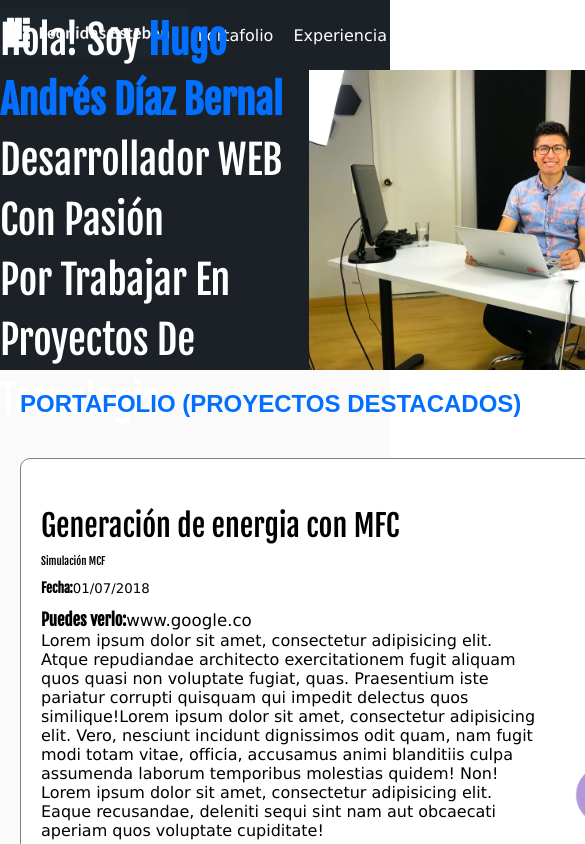
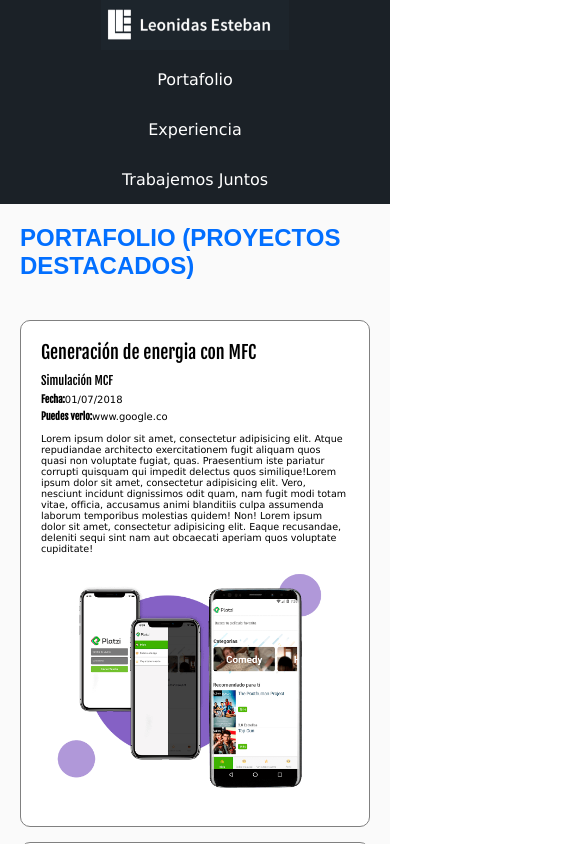
Before and after one commit to hadiazb/Portafolio, a plain HTML site: page index.html in a window 390 px wide. Shown: the top 844 px of the page, 585 px wide, since content can reach past the window. Drawn offline with Linux system fonts and the light colour scheme; a web font is replaced by a local one.

Commit message:
Más estilos para el responsive desing
Co-Authored-By: HUGO ANDRES DIAZ BERNAL <hadiazb@users.noreply.github.com>

```diff
--- /dev/null
+++ b/css/estilos.css
@@ -0,0 +1,75 @@
+@media screen and (max-width:1024px){
+
+}
+
+@media screen and (max-width: 767px){
+  .header{
+    display: block;
+    height: auto;
+  }
+  .header ol{
+    display: initial;
+  }
+  .header ol li{
+    height: 50px;
+  }
+  .header ol li a{
+    justify-content: center;
+  }
+  .header .container .logo {
+    text-align: center;
+  }
+  .project{
+    display: block;
+  }
+  .project .project-imageContainer{
+    width: auto;
+    text-align: center;
+  }
+  .project .project-details{
+    width: auto;
+    font-size: 16px;
+  }
+  .project-course, .project-date, .project-url{
+    margin: .3em 0;
+    margin-bottom: .3em;
+  }
+  .project-title{
+    font-size: 1.5em;
+  }
+  .project-url{
+    font-size: 1em;
+  }
+  .project-course{
+    font-size: 1em;
+  }
+  .project-date{
+    font-size: 1em;
+  }
+  .project-description{
+    font-size: .8em;
+  }
+  .event{
+    width: auto;
+    flex-shrink: initial;
+  }
+  .event img{
+    width: 100%;
+  }
+}
+
+@media screen and (max-width: 480px){
+  .project .project-details{
+    width: auto;
+    font-size: 12px;
+  }
+  .event-detail{
+    margin: -2em 1.5em .5em;
+    padding: 1em ;
+  }
+}
+
+@media screen and (max-width: 320px){
+  body{
+  }
+}
--- a/css/style.css
+++ b/css/style.css
@@ -42,6 +42,7 @@ h2 {
   display: flex;
   align-items: center;
   justify-content: space-between;
+  flex-wrap: wrap;
 }
 .hero-image{
   object-fit: cover;
@@ -53,15 +54,13 @@ h2 {
 .project{
   border: 1px solid gray;
   border-radius: 10px;
-  /* margin-top: 10px;
-  margin-right: 10px;
-  margin-left: 10px; */
   margin-bottom: 15px;
   background: white;
   padding: 20px;
   display: flex;
   align-items: center;
   justify-content: space-between;
+  flex-wrap: wrap;
 }
 .project-title{
   font-size: 30px;
@@ -79,15 +78,21 @@ h2 {
 }
 .project-description{
   font-size: 20px;
+  margin: 10px 0;
 }
 .project strong{
   font-family: 'Fjalla One', sans-serif;
 }
 .project-details{
-  width: 500px;
+  width: 50%;
 }
+.project-imageContainer img{
+  max-width: 100%;
+}
+
+
 .project-imageContainer{
-  width: 500px;
+  width: 50%;
 }
 .header{
   background-color: #1b2127;
@@ -96,6 +101,7 @@ h2 {
   justify-content: space-between;
   align-items: center;
   height: 70px;
+  flex-wrap:wrap;
 }
 ol, ul{
   margin: 0;
@@ -128,6 +134,7 @@ figure{
   background-color:  #1b2127;
   color: white;
   display: flex;
+  flex-wrap:wrap;
   align-items: center;
   justify-content: space-between;
 }
@@ -138,9 +145,10 @@ figure{
   color: white;
 }
 .event{
-  margin: 10px;
-  width: 480px;
+  margin: 1%;
+  width: 48%;
   border-radius: 10px;
+  overflow: hidden;
   flex-shrink: 0;
   background: #f4fbff;
 }
@@ -156,7 +164,7 @@ figure{
   border-radius: 10px;
 
 }
-.event-title-list{
+.event-list-title{
   margin-left: 20px
 }
 .event-detail{
@@ -184,6 +192,7 @@ figure{
   color: white;
   height: 150px;
   display: flex;
+  flex-wrap:wrap;
   align-items: center;
   justify-content: space-between;
 }
@@ -232,7 +241,9 @@ figure{
   font-family: 'Source Sans Pro', verdana;
 }
 .container{
-  width: 1050px;
+  max-width: 1000px; /*Tecnica para ajustar el amaño del header*/
+  /* width: 100%;  */
+  flex: 1;
   margin: 0 auto;
   display: inherit;
   justify-content: inherit;
--- a/index.html
+++ b/index.html
@@ -8,6 +8,7 @@
     <meta name="viewport" content="width=device-width, initial-scale=1, user-scalable=no, minimum-scale=1, maximum-scale=1">
     <link rel="shortcut icon" href="./images/icon.jpg">
     <link rel="stylesheet" href="./css/style.css">
+    <link rel="stylesheet" href="./css/estilos.css" media="screen and (max-width:768px)">
     <link href="https://fonts.googleapis.com/css?family=Fjalla+One|Source+Serif+Pro&display=swap" rel="stylesheet">
     <link rel="icon" type="images/png" href=".2e1/images/favicon.png">
   </head>
@@ -27,14 +28,14 @@
       </div>
     </header>
 
-    <section class="hero">
+    <!-- <section class="hero">
       <div class="container">
         <h1>
         Hola! Soy <strong>Hugo Andrés Díaz Bernal</strong> <br> Desarrollador WEB con pasión <br> por trabajar en proyectos de tecnologia.
         </h1>
       <img class="hero-image" src="./images/hero.jpg" alt="Imagen de portada" width="500px" height="300px">
     </div>
-    </section>
+    </section> -->
 
     <section id="portafolio" class="portfolio">
       <div class="container">
@@ -44,8 +45,8 @@
             <h3 class="project-title">Generación de energia con MFC</h3>
             <h6 class="project-course">Simulación MCF</h6>
             <p class="project-date"><small><strong>Fecha:</strong>01/07/2018</small></p>
-            <p class="project-description"><small><strong>Puedes verlo:</strong>www.google.co</small></p>
-            <p>Lorem ipsum dolor sit amet, consectetur adipisicing elit. Atque repudiandae architecto exercitationem fugit aliquam quos quasi non voluptate fugiat, quas. Praesentium iste pariatur corrupti quisquam qui impedit delectus quos similique!Lorem ipsum dolor sit amet, consectetur adipisicing elit. Vero, nesciunt incidunt dignissimos odit quam, nam fugit modi totam vitae, officia, accusamus animi blanditiis culpa assumenda laborum temporibus molestias quidem! Non! Lorem ipsum dolor sit amet, consectetur adipisicing elit. Eaque recusandae, deleniti sequi sint nam aut obcaecati aperiam quos voluptate cupiditate!</p>
+            <p class="project-url"><small><strong>Puedes verlo:</strong>www.google.co</small></p>
+            <p class="project-description">Lorem ipsum dolor sit amet, consectetur adipisicing elit. Atque repudiandae architecto exercitationem fugit aliquam quos quasi non voluptate fugiat, quas. Praesentium iste pariatur corrupti quisquam qui impedit delectus quos similique!Lorem ipsum dolor sit amet, consectetur adipisicing elit. Vero, nesciunt incidunt dignissimos odit quam, nam fugit modi totam vitae, officia, accusamus animi blanditiis culpa assumenda laborum temporibus molestias quidem! Non! Lorem ipsum dolor sit amet, consectetur adipisicing elit. Eaque recusandae, deleniti sequi sint nam aut obcaecati aperiam quos voluptate cupiditate!</p>
           </div>
           <figure class="project-imageContainer">
             <img class="project-image"src="./images/platzi-video-react-native.png" alt="Curso" width="500px">
@@ -56,8 +57,8 @@
             <h3 class="project-title">Generación de energia con MFC</h3>
             <h6 class="project-course">Simulación MCF</h6>
             <p class="project-date"><small><strong>Fecha:</strong>01/07/2018</small></p>
-            <p class="project-description"><small><strong>Puedes verlo:</strong>www.google.co</small></p>
-            <p>Lorem ipsum dolor sit amet, consectetur adipisicing elit. Eaque recusandae, deleniti sequi sint nam aut obcaecati aperiam quos voluptate cupiditate!</p>
+            <p class="project-url"><small><strong>Puedes verlo:</strong>www.google.co</small></p>
+            <p class="project-description">Lorem ipsum dolor sit amet, consectetur adipisicing elit. Eaque recusandae, deleniti sequi sint nam aut obcaecati aperiam quos voluptate cupiditate!</p>
           </div>
           <figure class="project-imageContainer">
             <img class="project-image"src="./images/platzi-video-react-native.png" alt="Curso" width="500px">
@@ -67,7 +68,7 @@
     </section>
 
     <div class="container">
-      <h2 class="event-title-list">Más sobre experiencia</h2>
+      <h2 class="event-list-title">Más sobre experiencia</h2>
     </div>
     <section id="eventos" class="event-list">
       <div class="container">
@@ -114,7 +115,7 @@
       </div>
     </section>
 
-    <section id="contacto" class="contact">
+    <!-- <section id="contacto" class="contact">
       <div class="container">
         <form  action="/suscripcion/" class="form-email">
           <h3>¿Creemos algo juntos?</h3>
@@ -128,9 +129,9 @@
           <a href="https://twitter.com/HUGOANDRESDIAZ5"class="social-link instagram"></a>
         </div>
       </div>
-    </section>
+    </section> -->
 
-    <footer class="footer">
+    <!-- <footer class="footer">
       <div class="container">
         <div class="">
           <p>Curso de Desarrollo Web oline 2018 <img src="./images/platzi.png" alt="platzi" width="80"> </p>
@@ -139,6 +140,6 @@
           <p>Diseñado por la loca de:<a href="https://www.google.co">Hugo</a></p>
         </div>
     </div>
-    </footer>
+    </footer> -->
   </body>
 </html>
```
